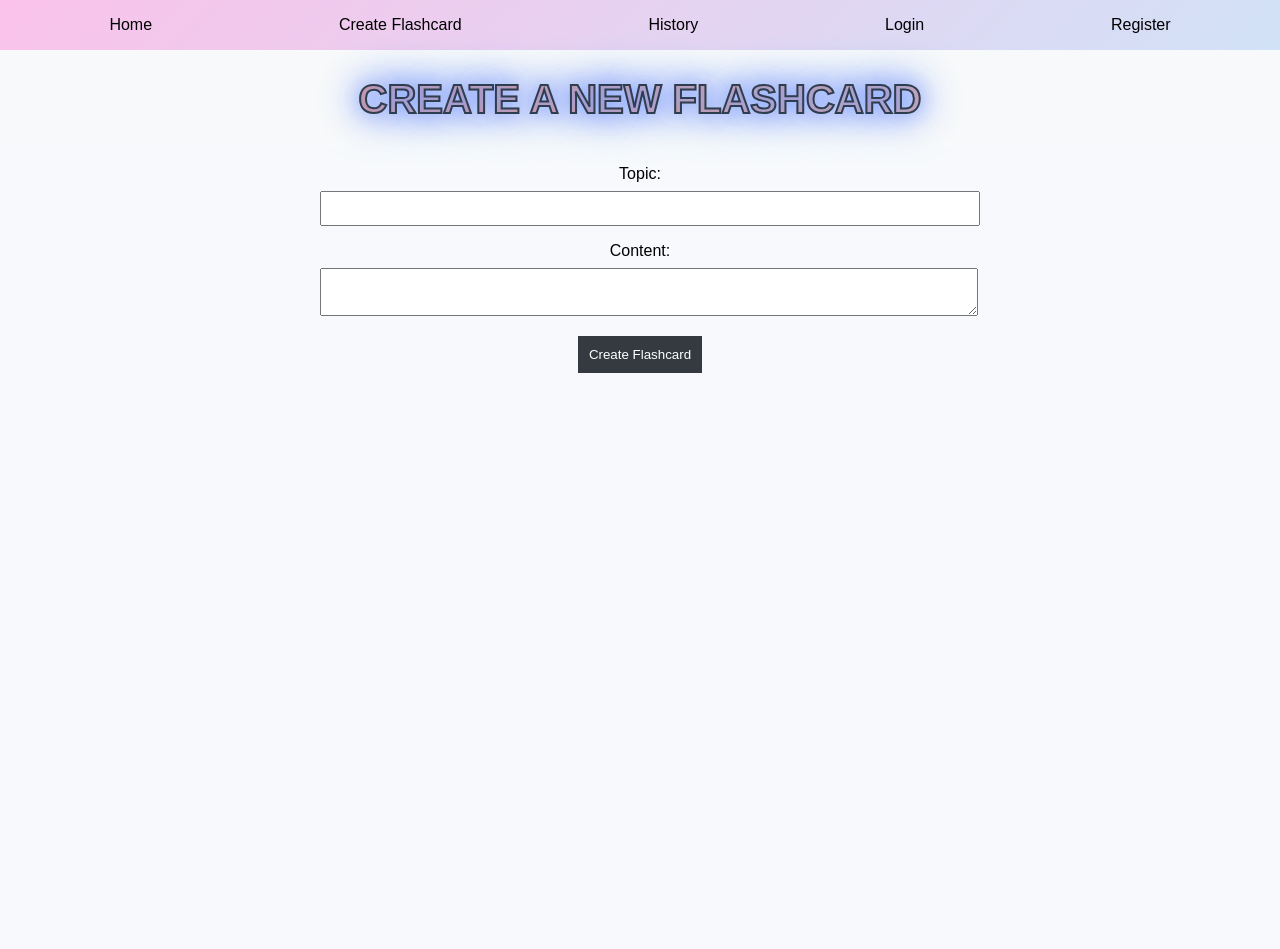
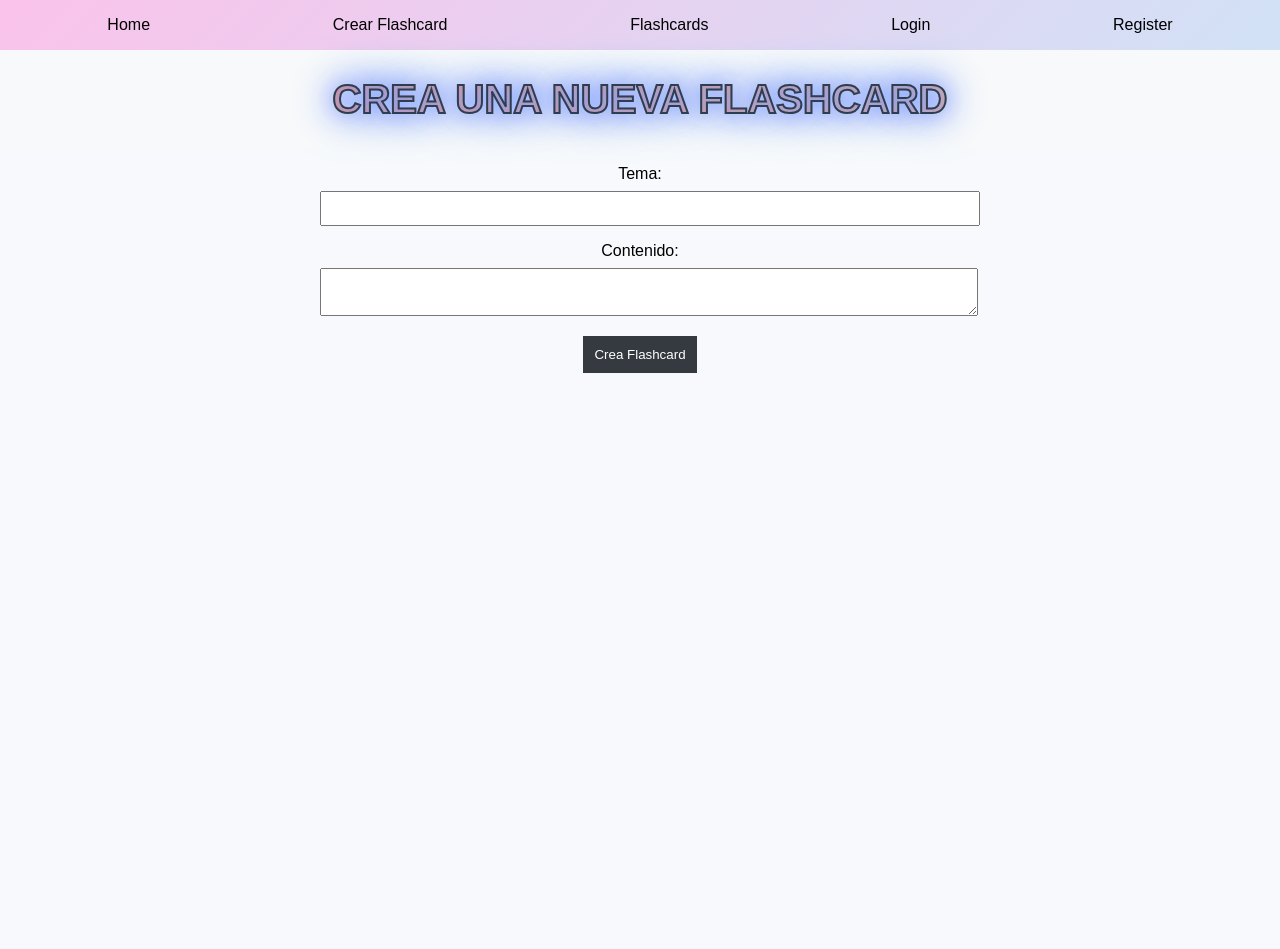
Before and after one commit to jaz-ramirez/appwebstudy, a Flask app: page /create in a window 1280 px wide. Run offline with Flask 3, Linux system fonts and the light colour scheme.

Commit message:
Adding comments to the code and styles

```diff
--- a/app.py
+++ b/app.py
@@ -1,5 +1,6 @@
 #render template sabe que los html están en templates, por lo que en la ruta a los archivos html ya no es necesario poner el nombre de la carpeta
 #reqiest es la solicitud que se hace
+#
 from flask import Flask, render_template, request, redirect, url_for, session, flash
 from flask_sqlalchemy import SQLAlchemy
 from dotenv import load_dotenv
@@ -12,85 +13,99 @@ import re
 
 # Importar modelos
 def create_app():
-    load_dotenv()
+    load_dotenv() #Carga el archivo .env para usar la variable OPENAI_API_KEY.
     # Configuración de la API de OpenAI
     api_key = os.getenv('OPENAI_API_KEY')
     # Configurar la clave de API de OpenAI
     openai.api_key = api_key
 
 
-    app = Flask(__name__)
-    app.config['SECRET_KEY'] = 'final'
-    app.config['SQLALCHEMY_DATABASE_URI'] = 'sqlite:///flashcards.db'
-    setup_db(app)
+    app = Flask(__name__) #Crea la instancia principal de Flask.
+    app.config['SECRET_KEY'] = 'final' #Clave utilizada para firmar datos importantes (como la sesión del usuario).
+    app.config['SQLALCHEMY_DATABASE_URI'] = 'sqlite:///flashcards.db' #Configuración para conectar la aplicación a una base de datos SQLite.
+    setup_db(app) #Inicializa la configuración de SQLAlchemy desde el módulo models.
 
 
 
-    # Rutas y Vistas
+    # *************************      Rutas y Vistas     ***********************
+    #ruta a la página de inicio
     @app.route('/')
     def index():
+        #Carga la página de inicio de sesión desde el archivo login.html.
         return render_template('login.html')
 
+    #Página principal
     @app.route('/home', methods=['GET','POST'])
     def home():
-        if 'user_id' not in session:
+        if 'user_id' not in session: #Verifica si el usuario está autenticado
             return redirect(url_for('login'))
         user_id=session['user_id']
         # Consultar el usuario usando el user_id
         user = get_user_by_id(user_id)  # Asume que devuelve un diccionario con los datos del usuario
         username = user.get('username', 'Usuario')  # Obtiene el 'username' o usa 'Usuario' como predeterminado
+        #Renderiza la página home.html, mostrando el nombre del usuario.
         return render_template('home.html', username=username)
+    #Función para obtener el ususario
     def get_user_by_id(user_id):
-        # Ejemplo con SQLAlchemy
+        # Consulta en la base de datos un usuario por su id.
         user = User.query.filter_by(id=user_id).first()
+        #Devuelve un diccionario con el nombre de usuario, o uno vacío si no existe.
         return {'username': user.username} if user else {}
 
 
-
+    #Pàgina crear tarjeta
     @app.route('/create', methods=['GET', 'POST'])
     def create_card():
+        #Recibe datos del usuario mediante un formulario POST.
         if request.method == 'POST':
-            chat_history = []
-            topic = request.form['topic']
-            content = request.form['content']
-                # Instrucciones para el modelo
+            chat_history = [] #crea un arreglo para guardar info
+            topic = request.form['topic'] #toma el tema
+            content = request.form['content'] #toma el contenido
+            # Instrucciones para el modelo
+            #se le indica que es un asitente
             system_message = {
                 "role": "system",
                 "content": "Eres un asistente creador de flashcards. Por favor, realiza flashcards correctas"
             }
-            chat_history.append(system_message)
+            chat_history.append(system_message) #se agrega al arreglo
+            #se le pasa el tema principal de las flashcards
             main_topic = {
                 "role": "user",
                 "content": f"El tema principal es {topic}"
             }
             chat_history.append(main_topic)
+            #se le instruye sobre qué tema específico deberían ser las flashcards y el formato en el que las tiene que geenrar
             about = {
                 "role": "user",
                 "content": f"Genera flashcards sobre {content} en el formato 'Pregunta: ... Respuesta: ...' para cada flashcard, no agregues nada más de texto."
             }
 
             chat_history.append(about)
+            #Se maneja el error por si la api no funciona
             try:
+                #Usa la API de OpenAI para generar texto basado en el tema y contenido proporcionados.
                 response = openai.chat.completions.create(
                     messages= chat_history,
-                    model="gpt-4o-mini",
+                    model="gpt-4o-mini", #version utilizada
 
                 )
                 generated_content = response.choices[0].message.content.strip()
                   # Parsear las preguntas y respuestas
                 flashcards = parse_flashcards(generated_content)
 
-                #print(generated_content)
+                #Guarda las flashcards en la base de datos.
                 for flashcard in flashcards:
+                    #se intancia un nuevo objeto de las flash cards
                     new_card = FlashCard(topic=topic, question=flashcard['question'], answer=flashcard['answer'], user_id=session['user_id'])
                     db.session.add(new_card)
+                #se guardan los cambios
                 db.session.commit()
-                return redirect(url_for('topics'))
-            except Exception as e:
-                return f"Error al generar la flashcard: {e}"
-        return render_template('create_card.html')
+                return redirect(url_for('topics')) #se redirecciona a la página donde se encuentran los temas principales.
+            except Exception as e: #si no se puede crear la flascard se manda el error
+                return f"Error al generar la flashcard: {e}" #se muetra el error generado
+        return render_template('create_card.html') #renderizado para la creación de tarjetas
 
-
+    #Para pasar de texto a un diccionario que contenga las preguntas y respuestas
     def parse_flashcards(generated_content):
         flashcards = []
             # Utilizamos una expresión regular para encontrar todas las "Pregunta" y "Respuesta"
@@ -98,72 +113,74 @@ def create_app():
 
         # Cada "match" es un par (pregunta, respuesta)
         for question, answer in matches:
-            flashcards.append({
+            flashcards.append({ #se agregan a un arreglo que contendrá la información de las flashcard
                 "question": question.strip(),
                 "answer": answer.strip()
             })
         print(flashcards)
         return flashcards
-
+    #vista de temas de las flashcards
     @app.route('/topics')
     def topics():
+        #obtiene el id del usuario
         user_id = session.get('user_id')
         # Obtener todos los temas únicos de las flashcards del usuario
         topics = db.session.query(FlashCard.topic).filter_by(user_id=user_id).distinct().all()
         return render_template('topics.html', topics=[t[0] for t in topics])
 
 
-
+    #página de las flashcards de acuerdo al tema elegido
     @app.route('/history/<topic>')
     def history(topic):
+        #obtiene el id del usuario
         user_id = session.get('user_id')
         # Filtrar las flashcards por usuario y tema
         flashcards = FlashCard.query.filter_by(user_id=user_id, topic=topic).all()
         return render_template('history.html', topic=topic, flashcards=flashcards)
 
+    #página de inicio de sesión
     @app.route('/login', methods=['GET', 'POST'])
     def login():
+        #toma los datos ingresados por el usuario en el formulario
         if request.method == 'POST':
-                username=request.form['username']
-                password=request.form['password']
+                username=request.form['username'] #ususario
+                password=request.form['password'] #contraseña
                 user = User.query.filter_by(username=username,
                                             password=password).first()
                 #Si las credenciales son correctas, se guarda el user_id en la sesión y se redirige al muro. Si no, se muestra un mensaje de error.
                 if user: #si coincidió el usuario con su contraseña, es true
                     session['user_id']=user.id
                     return redirect(url_for('home')) #se redirige al muro
-                else: #si no es tru
+                else: #si no es true, entonces se le señala al usuario
                     flash('Login fallido. Por favor verifica tus credenciales',
                         'error') #mensaje de error
                     return redirect(url_for('index'))
-
+    #funcionalidad para cerrar sesión
     @app.route('/logout')
     def logout():
-        session.clear()
-        return redirect(url_for('index'))
+        session.clear() #cierra sesión
+        return redirect(url_for('index')) #redirige a la página de iniciode sesión
 
+    #página de registro de nuevo usuario
     @app.route('/register', methods=['GET', 'POST'])
     def register():
+        #toma los datos ingresados en el formulario por medio del mètodo post
         if request.method == 'POST':
             username = request.form['username']
             password=request.form['password']
+            #hace una nueva instancia del objeto usuario
             new_user = User(username=username,
                             password=password)
+            #agrega el nuevo usuario creado a la base de datos
             db.session.add(new_user)
-            db.session.commit()
+            db.session.commit() #guarda los cambios realizados
             session['user_id'] = new_user.id
-            return redirect(url_for('index'))
-        return render_template('register.html')
+            return redirect(url_for('index')) #redirige a la página de inicio de sesión
+        return render_template('register.html') # Renderizar el formulario de registro
     return app
+#función principal del programa
 if __name__ == '__main__':
-    app=create_app()
+    app=create_app() #se crea la aplicación web
     with app.app_context():
-        db.create_all() #
+        db.create_all() #crea la base de datos
     app.run(debug=True, port=5001) #debug para que se muestren los cambios directamente en la pàgina web
-
-
-#puntos a implementar:
-'''
-*Url dinámicas
-*error para cuando se meta a páginas no existentes en el sistema, redireccionando a index u otra
-'''
--- a/config.py
+++ b/config.py
@@ -1,7 +1,11 @@
 import os
+#devuelve la ruta absoluta del directorio donde se encuentra el archivo actual.
 basedir = os.path.abspath(os.path.dirname(__file__))
 
 class Config:
+    #SECRET_KEY se obtiene de las variables de entorno con os.getenv('SECRET_KEY', 'default_secret_key'). Si no se encuentra una variable de entorno llamada SECRET_KEY, se utiliza 'default_secret_key' como valor predeterminado.
     SECRET_KEY = os.getenv('SECRET_KEY', 'default_secret_key')
+    #SQLALCHEMY_DATABASE_URI define la URI de conexión para SQLAlchemy
     SQLALCHEMY_DATABASE_URI = 'sqlite:///' + os.path.join(basedir, 'flashcards.db')
+    #Desactivar seguimiento de modificaciones de SQLAlchemy:
     SQLALCHEMY_TRACK_MODIFICATIONS = False
--- a/static/css/topics.css
+++ b/static/css/topics.css
@@ -1,10 +1,12 @@
 
+/*Estilo general*/
 body {
     font-family: Arial, sans-serif;
     margin: 0;
     padding: 0;
     background-color: #f8f9fa;
 }
+/*Estilo d ela barra de navegación*/
 nav {
     background-color: #343a40;
     color: white;
@@ -31,6 +33,7 @@ nav a {
     color: rgb(0, 0, 0);
     text-decoration: none;
 }
+/*Estilo del título animado */
 h1{
     font-family: 'Arial', sans-serif; /* Fuente */
     text-align: center; /* Alineación centrada */
@@ -64,7 +67,7 @@ h1{
     }
 }
 
-
+/*Estuilo del cntenedor de tarjetas de temas*/
 .card-container {
     top: 10%;
     display: flex;
@@ -74,6 +77,7 @@ h1{
     justify-items: center;
 
 }
+/*Estilo de cada tarjeta de tema*/
 .card {
     width: 20%;
     padding: 1rem;
--- a/templates/create_card.html
+++ b/templates/create_card.html
@@ -8,23 +8,23 @@
 </head>
 <body>
   <nav> <a href="{{ url_for('home') }}">Home</a>
-    <a href="{{ url_for('create_card') }}">Create Flashcard</a>
-    <a href="{{ url_for('topics') }}">History</a>
+    <a href="{{ url_for('create_card') }}">Crear Flashcard</a>
+    <a href="{{ url_for('topics') }}">Flashcards</a>
     {% if session.get('user_id') %}
       <a href="{{ url_for('logout') }}">Logout</a>
       {% else %} <a href="{{ url_for('login') }}">Login</a>
       <a href="{{ url_for('register') }}">Register</a>
     {% endif %}
   </nav>
-  <h1>Create a new Flashcard</h1>
+  <h1>Crea una nueva Flashcard</h1>
   <div id="container">
 
     <form method="POST">
-      <label for="topic">Topic:</label>
+      <label for="topic">Tema:</label>
       <input type="text" name="topic" required>
-      <label for="content">Content:</label>
+      <label for="content">Contenido:</label>
       <textarea name="content" required></textarea>
-      <button type="submit">Create Flashcard</button>
+      <button type="submit">Crea Flashcard</button>
     </form>
   </div>
 
--- a/templates/history.html
+++ b/templates/history.html
@@ -9,8 +9,8 @@
 </head>
 <body>
   <nav> <a href="{{ url_for('home') }}">Home</a>
-    <a href="{{ url_for('create_card') }}">Create Flashcard</a>
-    <a href="{{ url_for('topics') }}">History</a>
+    <a href="{{ url_for('create_card') }}">Crear Flashcard</a>
+    <a href="{{ url_for('topics') }}">Flashcards</a>
     {% if session.get('user_id') %}
       <a href="{{ url_for('logout') }}">Logout</a>
       {% else %} <a href="{{ url_for('login') }}">Login</a>
--- a/templates/home.html
+++ b/templates/home.html
@@ -8,8 +8,8 @@
 </head>
 <body>
   <nav> <a href="{{ url_for('home') }}">Home</a>
-    <a href="{{ url_for('create_card') }}">Create Flashcard</a>
-    <a href="{{ url_for('topics') }}">History</a>
+    <a href="{{ url_for('create_card') }}">Crear Flashcard</a>
+    <a href="{{ url_for('topics') }}">Flashcards</a>
     {% if session.get('user_id') %}
       <a href="{{ url_for('logout') }}">Logout</a>
       {% else %} <a href="{{ url_for('login') }}">Login</a>
--- a/templates/topics.html
+++ b/templates/topics.html
@@ -7,8 +7,8 @@
     <link rel="stylesheet" href="../static/css/topics.css">
 <body>
     <nav> <a href="{{ url_for('home') }}">Home</a>
-        <a href="{{ url_for('create_card') }}">Create Flashcard</a>
-        <a href="{{ url_for('topics') }}">History</a>
+        <a href="{{ url_for('create_card') }}">Crear Flashcard</a>
+        <a href="{{ url_for('topics') }}">Flashcards</a>
         {% if session.get('user_id') %}
           <a href="{{ url_for('logout') }}">Logout</a>
           {% else %} <a href="{{ url_for('login') }}">Login</a>
```
Also changed, not shown: models.py (+12 -2 lines), static/css/create_card.css (+8 -4 lines), static/css/history.css (+4 -3 lines), static/css/home.css (+5 -2 lines), static/css/login.css (+4 -3 lines), static/css/pruebas.css (deleted, +0 -96 lines), instance/flashcards.db.
